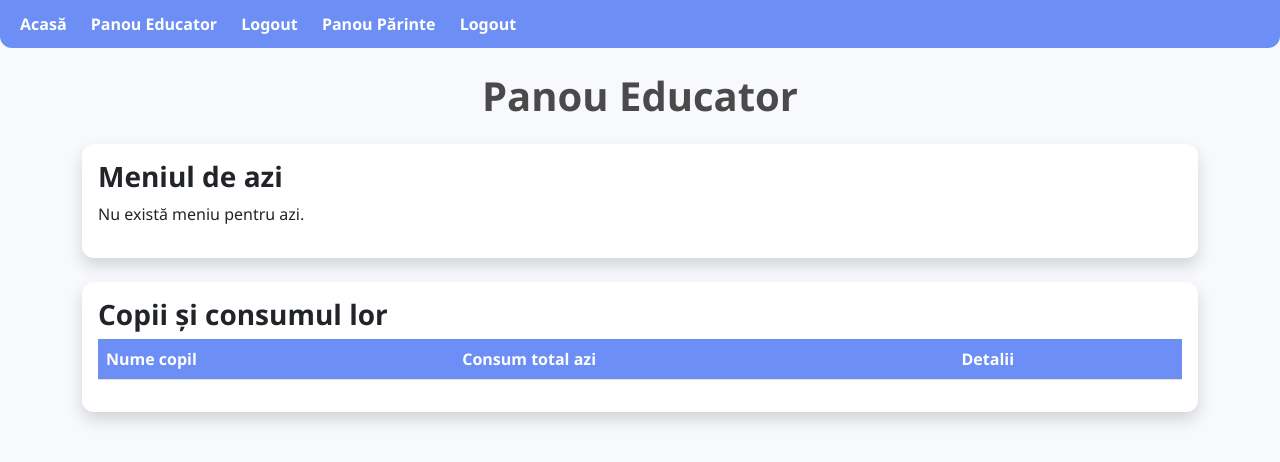
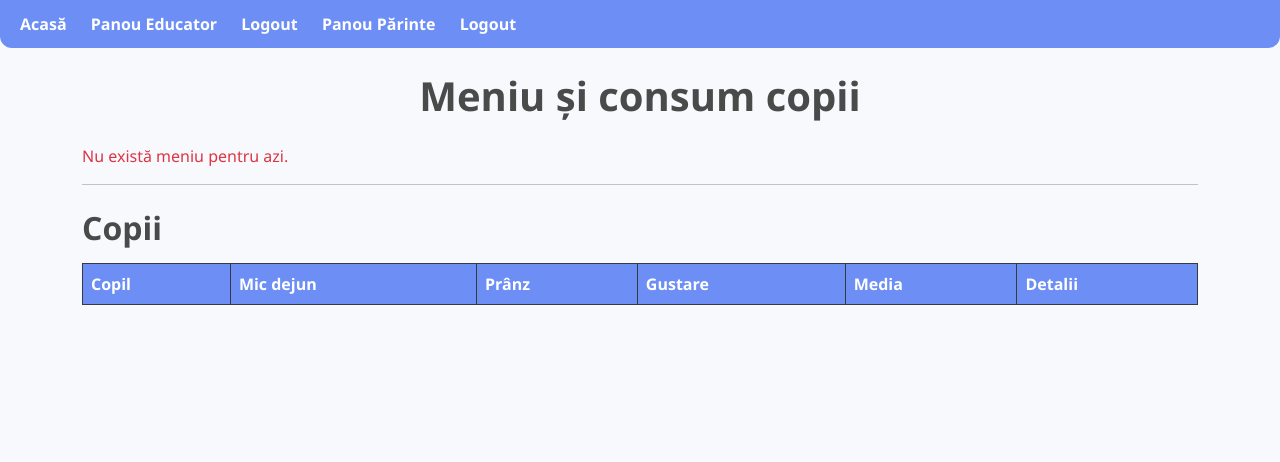
Before and after one commit to andradabutaru-debug/Gradinita_aplicatie, a Flask app: page /educator in a window 1280 px wide. Shown: the top 462 px of the page. Run offline with Flask 3, Linux system fonts and the light colour scheme; the visitor is signed in with stand-in values (Sample User, id 1); lists and menus that the app fills with data are empty.

Commit message:
Actualizari fisiere

```diff
--- a/educator_routes.py
+++ b/educator_routes.py
@@ -18,7 +18,6 @@ def educator_home():
     azi = date.today()
     meniu_azi = Meniu.query.filter_by(data=azi).first()
 
-    # Construim dictionarul consumuri
     consumuri = {}
 
     if meniu_azi:
@@ -27,7 +26,22 @@ def educator_home():
                 copil_id=copil.id,
                 meniu_id=meniu_azi.id
             ).first()
-            consumuri[copil.id] = consum
+
+            if consum:
+                media = (
+                    consum.a_mancat_mic_dejun +
+                    consum.a_mancat_pranz +
+                    consum.a_mancat_gustare
+                ) / 3
+
+                media = min(media, 100)
+
+                consumuri[copil.id] = {
+                    "obj": consum,
+                    "media": round(media)
+                }
+            else:
+                consumuri[copil.id] = None
     else:
         for copil in copii:
             consumuri[copil.id] = None
@@ -36,6 +50,47 @@ def educator_home():
         "educator_home.html",
         copii=copii,
         meniu_azi=meniu_azi,
+        consumuri=consumuri
+    )
+
+
+# ------------------------------
+# RAPORT CONSUM COPII (TOATE ZILELE)
+# ------------------------------
+@educator_bp.route("/raport_consum")
+def raport_consum():
+    if "educator_id" not in session:
+        return redirect("/login_educator")
+
+    copii = Copil.query.all()
+    meniuri = Meniu.query.order_by(Meniu.data).all()
+
+    consumuri = {}
+
+    for copil in copii:
+        consumuri[copil.id] = {}   # IMPORTANT
+
+        for m in meniuri:
+            c = ConsumatieCopil.query.filter_by(
+                copil_id=copil.id,
+                meniu_id=m.id
+            ).first()
+
+            if c:
+                media = (c.a_mancat_mic_dejun + c.a_mancat_pranz + c.a_mancat_gustare) / 3
+                media = min(media, 100)
+
+                consumuri[copil.id][m.id] = {
+                    "obj": c,
+                    "media": round(media)
+                }
+            else:
+                consumuri[copil.id][m.id] = None
+
+    return render_template(
+        "raport_consum.html",
+        copii=copii,
+        meniuri=meniuri,
         consumuri=consumuri
     )
 
@@ -118,7 +173,6 @@ def update_consum(copil_id):
     if consum.lipseste:
         return redirect(f"/copil/{copil.id}")
 
-    # Salvăm procentele
     consum.a_mancat_mic_dejun = int(request.form.get("mic_dejun", 0))
     consum.a_mancat_pranz = int(request.form.get("pranz", 0))
     consum.a_mancat_gustare = int(request.form.get("gustare", 0))
--- a/templates/educator_home.html
+++ b/templates/educator_home.html
@@ -1,77 +1,95 @@
 {% extends "base.html" %}
 
-{% block title %}Panou Educator{% endblock %}
+{% block title %}Pagina educator{% endblock %}
 
 {% block content %}
 
-<h1 class="text-center mb-4">Panou Educator</h1>
-
-<!-- MENIU ZIUA CURENTĂ -->
-<div class="card shadow mb-4">
-    <div class="card-body">
-        <h3 class="card-title">Meniul de azi</h3>
+<h1 class="text-center mb-4">Meniu și consum copii</h1>
 
 {% if meniu_azi %}
-            <form method="POST" action="/update_meniu_azi">
+    <h3 class="mb-3">Meniul zilei ({{ meniu_azi.data }})</h3>
 
-                <label>Mic dejun</label>
-                <input type="text" name="mic_dejun" class="form-control"
+    <ul>
+        <li><strong>Mic dejun:</strong> {{ meniu_azi.mic_dejun }}</li>
+        <li><strong>Prânz:</strong> {{ meniu_azi.pranz }}</li>
+        <li><strong>Gustare:</strong> {{ meniu_azi.gustare }}</li>
+    </ul>
+
+    <hr>
+
+    <h4 class="mt-3 mb-2">Modifică meniul zilei</h4>
+
+    <form action="/update_meniu_azi" method="POST" class="mb-4">
+        <div class="mb-2">
+            <label for="mic_dejun" class="form-label">Mic dejun</label>
+            <input type="text" id="mic_dejun" name="mic_dejun"
+                   class="form-control"
                    value="{{ meniu_azi.mic_dejun }}">
-
-                <label class="mt-2">Prânz</label>
-                <input type="text" name="pranz" class="form-control"
-                       value="{{ meniu_azi.pranz }}">
-
-                <label class="mt-2">Gustare</label>
-                <input type="text" name="gustare" class="form-control"
-                       value="{{ meniu_azi.gustare }}">
-
-                <button class="btn btn-primary mt-3">Salvează</button>
-            </form>
-        {% else %}
-            <p>Nu există meniu pentru azi.</p>
-        {% endif %}
-    </div>
         </div>
 
-<!-- LISTA COPIILOR -->
-<div class="card shadow">
-    <div class="card-body">
-        <h3 class="card-title">Copii și consumul lor</h3>
+        <div class="mb-2">
+            <label for="pranz" class="form-label">Prânz</label>
+            <input type="text" id="pranz" name="pranz"
+                   class="form-control"
+                   value="{{ meniu_azi.pranz }}">
+        </div>
 
-        <table class="table table-striped">
-            <thead>
+        <div class="mb-2">
+            <label for="gustare" class="form-label">Gustare</label>
+            <input type="text" id="gustare" name="gustare"
+                   class="form-control"
+                   value="{{ meniu_azi.gustare }}">
+        </div>
+
+        <button type="submit" class="btn btn-success mt-2">
+            Salvează meniul
+        </button>
+    </form>
+
+{% else %}
+    <p class="text-danger">Nu există meniu pentru azi.</p>
+{% endif %}
+
+<hr>
+
+<h2 class="mt-4 mb-3">Copii</h2>
+
+<table class="table table-bordered table-striped">
+    <thead class="table-dark">
         <tr>
-                    <th>Nume copil</th>
-                    <th>Consum total azi</th>
+            <th>Copil</th>
+            <th>Mic dejun</th>
+            <th>Prânz</th>
+            <th>Gustare</th>
+            <th>Media</th>
             <th>Detalii</th>
         </tr>
     </thead>
+
     <tbody>
         {% for copil in copii %}
         <tr>
-                    <td>{{ copil.nume }}</td>
+            <td><strong>{{ copil.nume }}</strong></td>
+
+            {# consumuri[copil.id] este fie dict {"obj":..., "media":...} fie None #}
+            {% set c = consumuri.get(copil.id) %}
+
+            {% if c %}
+                {% set obj = c.obj %}
+                <td>{{ obj.a_mancat_mic_dejun }}%</td>
+                <td>{{ obj.a_mancat_pranz }}%</td>
+                <td>{{ obj.a_mancat_gustare }}%</td>
+                <td><strong>{{ c.media }}%</strong></td>
+            {% else %}
+                <td colspan="4" class="text-center text-danger">Nu există date</td>
+            {% endif %}
 
             <td>
-                        {% set c = consumuri.get(copil.id) %}
-                        {% if c %}
-                            {{ c.a_mancat_mic_dejun + c.a_mancat_pranz + c.a_mancat_gustare }}%
-                        {% else %}
-                            0%
-                        {% endif %}
-                    </td>
-
-                    <td>
-                        <a href="/copil/{{ copil.id }}" class="btn btn-primary btn-sm">
-                            Vezi consum
-                        </a>
+                <a href="/copil/{{ copil.id }}" class="btn btn-primary btn-sm">Vezi</a>
             </td>
         </tr>
         {% endfor %}
     </tbody>
 </table>
 
-    </div>
-</div>
-
 {% endblock %}
```
Also changed, not shown: Aplicație Grădiniță.txt (added, +18 -0 lines), parent_routes.py (+20 -12 lines), templates/login_educator.html (+8 -5 lines), templates/login_parinte.html (+8 -5 lines), templates/parent_home.html (+32 -29 lines), templates/raport_consum.html (+13 -20 lines). Lines whose indentation alone changed are shown as unchanged.
